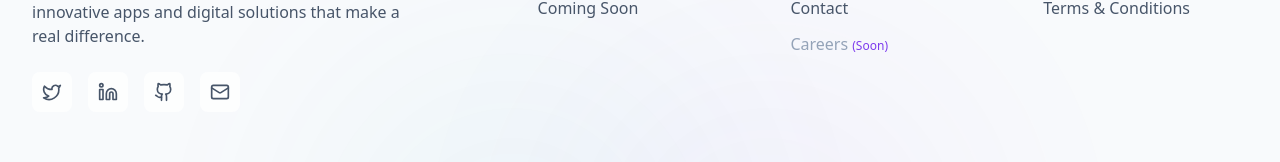
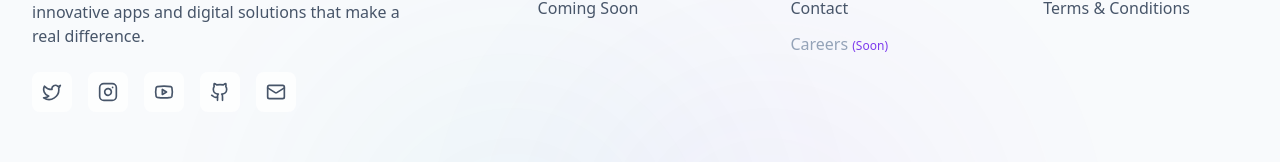
Before and after one commit to nexbrothers/web, a Next.js app: page / in a window 1280 px wide. Shown: the part 3303-3465 px from the top of the page. Built offline with nearby package versions, Linux system fonts and the light colour scheme.

Commit message:
chore: update social media links to official handles
- Update X (Twitter) link to x.com/nexbrothers
- Add Instagram link (instagram.com/nexbrothers)
- Add YouTube link (youtube.com/@nex-brothers)
- Remove LinkedIn, keep GitHub and Email
- Update all references in Footer, Blog, and Authors

```diff
--- a/src/app/blog/page.tsx
+++ b/src/app/blog/page.tsx
@@ -309,7 +309,7 @@ export default function BlogPage() {
               </p>
               <div className="flex flex-col sm:flex-row gap-3 justify-center">
                 <a
-                  href="https://twitter.com/nexbrothers"
+                  href="https://x.com/nexbrothers"
                   target="_blank"
                   rel="noopener noreferrer"
                   className="inline-flex items-center justify-center gap-2 px-6 py-3 rounded-full font-medium transition-all duration-300 hover:scale-105"
--- a/src/components/layout/Footer.tsx
+++ b/src/components/layout/Footer.tsx
@@ -1,5 +1,5 @@
 import { Container } from "@/components/ui";
-import { Zap, Github, Twitter, Linkedin, Mail } from "lucide-react";
+import { Zap, Github, Twitter, Instagram, Youtube, Mail } from "lucide-react";
 import Link from "next/link";
 
 const footerLinks = {
@@ -19,8 +19,9 @@ const footerLinks = {
 };
 
 const socialLinks = [
-  { icon: Twitter, href: "https://twitter.com/nexbrothers", label: "Twitter" },
-  { icon: Linkedin, href: "https://linkedin.com/company/nexbrothers", label: "LinkedIn" },
+  { icon: Twitter, href: "https://x.com/nexbrothers", label: "X (Twitter)" },
+  { icon: Instagram, href: "https://www.instagram.com/nexbrothers/", label: "Instagram" },
+  { icon: Youtube, href: "https://www.youtube.com/@nex-brothers", label: "YouTube" },
   { icon: Github, href: "https://github.com/nexbrothers", label: "GitHub" },
   { icon: Mail, href: "mailto:support@nexbrothers.com", label: "Email" },
 ];
--- a/src/lib/authors.ts
+++ b/src/lib/authors.ts
@@ -36,7 +36,7 @@ export const authors: Record<string, Author> = {
     name: "NexBrothers Team",
     bio: "Building the future of technology at NexBrothers.",
     social: {
-      twitter: "https://twitter.com/nexbrothers",
+      twitter: "https://x.com/nexbrothers",
       github: "https://github.com/nexbrothers",
     },
   },
```
